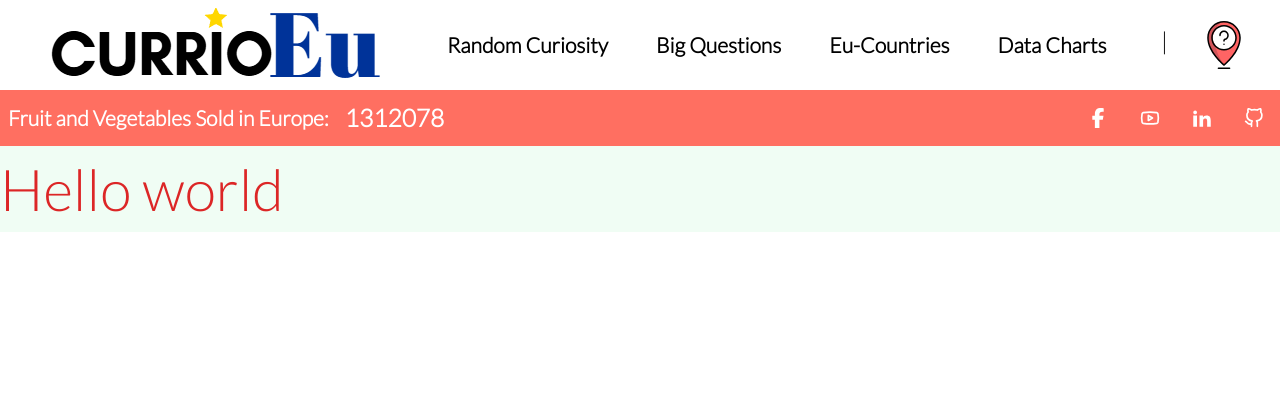
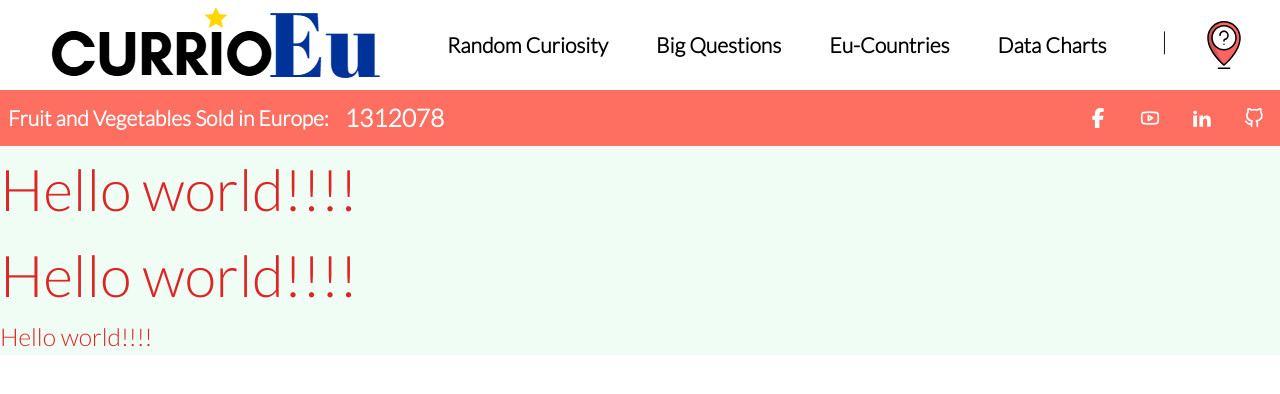
Before and after one commit to StefanHritcu/CurioEU, a React (Vite) app in the folder frontend/: page / in a window 1280 px wide. Shown: the top 394 px of the page. Built offline with nearby package versions, Linux system fonts and the light colour scheme.

Commit message:
fit: im still here

```diff
--- a/frontend/src/App.tsx
+++ b/frontend/src/App.tsx
@@ -30,7 +30,13 @@ const App: React.FC = () => {
       <ToggleMenu />
       <main className="bg-yellow-400 mt-46">
         <Typography variant="h1" className="text-red-600 bg-green-50">
-          Hello world
+          Hello world!!!!
+        </Typography>
+        <Typography variant="h1" className="text-red-600 bg-green-50">
+          Hello world!!!!
+        </Typography>
+        <Typography variant="p" className="text-red-600 bg-green-50">
+          Hello world!!!!
         </Typography>
       </main>
     </div>
```
